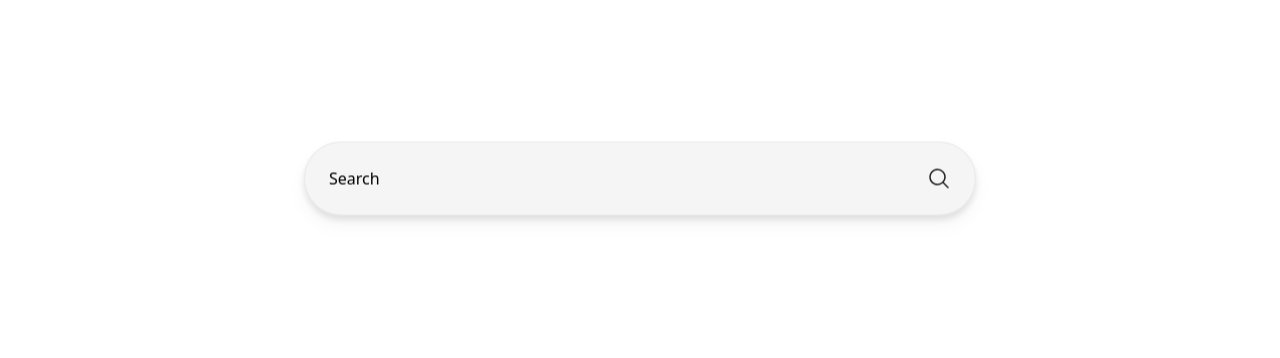
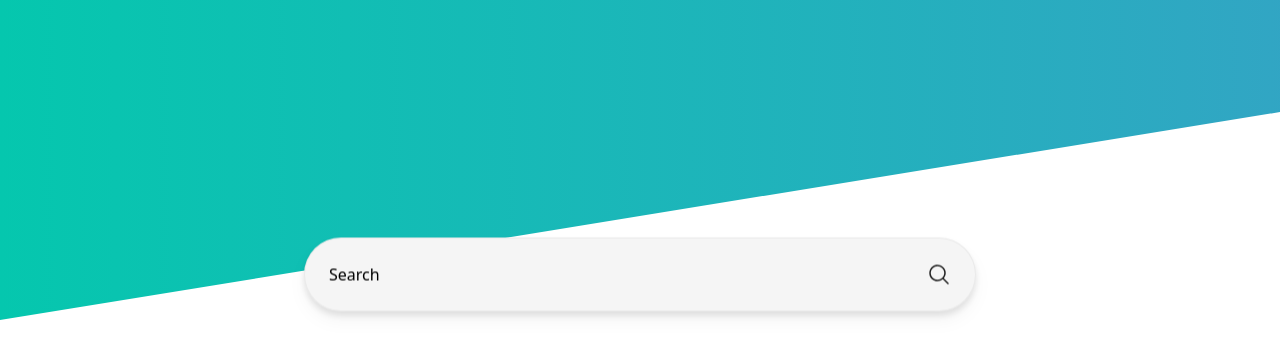
Before and after one commit to hyfer/prima, a React (Vite) app: page / in a window 1280 px wide. Shown: the top 358 px of the page. Built offline with nearby package versions, Linux system fonts and the light colour scheme.

Commit message:
feat: update root layout

```diff
--- a/src/routes/root.tsx
+++ b/src/routes/root.tsx
@@ -1,10 +1,16 @@
+import { Background } from "@components/background";
+import { Header } from "@components/header";
 import { Outlet } from "react-router-dom";
 
 const Root = () => {
   return (
-    <div>
-      <Outlet />
-    </div>
+    <>
+      <Header />
+      <Background />
+      <div className="container mx-auto px-2 md:px-4">
+        <Outlet />
+      </div>
+    </>
   );
 };
 
```
